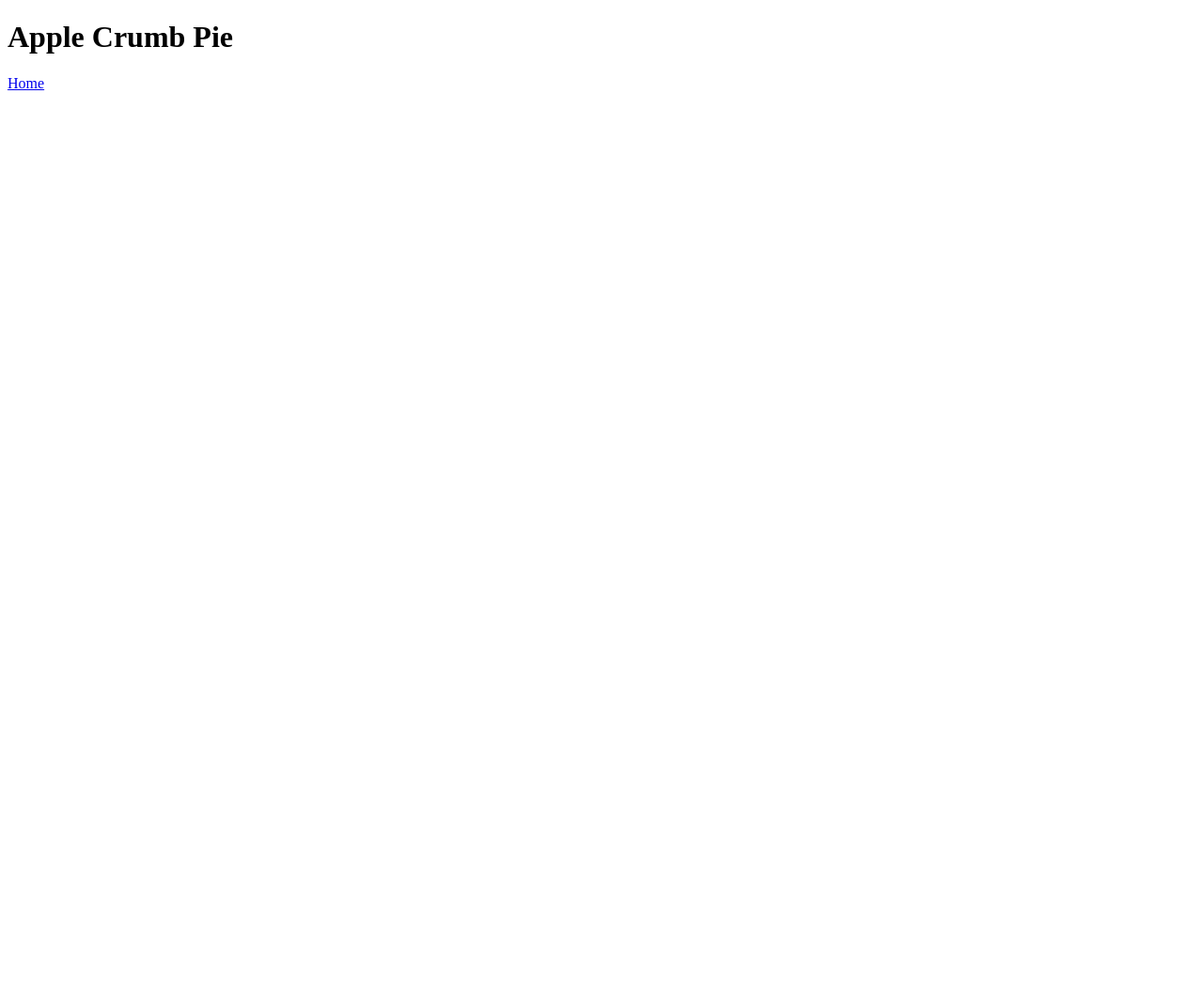
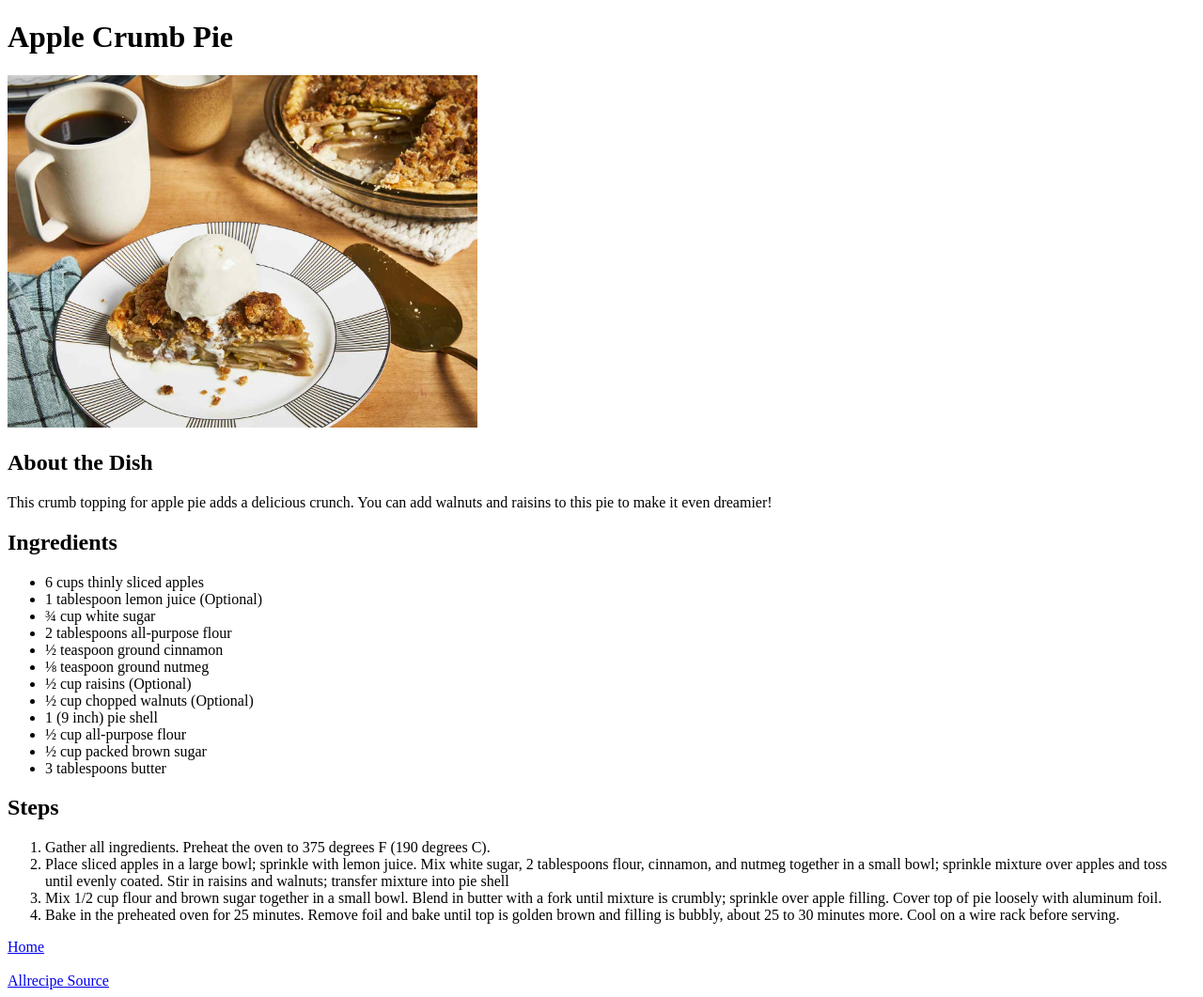
Before and after one commit to Pyzx01/odin-recipes, a plain HTML site: page recipes/apple-crumb-pie.html in a window 1280 px wide. Shown: the whole page at 94% size. Before the commit the page ends 800 px from the top, so only its background shows below. Drawn offline with Linux system fonts and the light colour scheme.

Commit message:
Touched up goulash, filled info into apple pie
american-goulash.html
  -cleaned it up a bit, removing br where they arent needed
  -moved home and allrecipe into a footer

apple-crumb-pie.html
  -added picute
  -added description
  -added ingredients
  -added steps
  -added footer with home and allrecipe

```diff
--- a/recipes/apple-crumb-pie.html
+++ b/recipes/apple-crumb-pie.html
@@ -9,8 +9,43 @@
 
   <h1>Apple Crumb Pie </h1>
 
+  <img src="../images/apple-crumb-pie.jpg" width="500" alt="Picture of the finished Dish">
 
+  <h2>About the Dish</h2>
 
+    <p>
+      This crumb topping for apple pie adds a delicious crunch. You can add walnuts and raisins to this pie to make it even dreamier!
+    </p>
+
+  <h2>Ingredients</h2>
+
+    <ul>
+      <li>6 cups thinly sliced apples</li>
+      <li>1 tablespoon lemon juice (Optional)</li>
+      <li>¾ cup white sugar</li>
+      <li>2 tablespoons all-purpose flour</li>
+      <li>½ teaspoon ground cinnamon</li>
+      <li>⅛ teaspoon ground nutmeg</li>
+      <li>½ cup raisins (Optional)</li>
+      <li>½ cup chopped walnuts (Optional)</li>
+      <li>1 (9 inch) pie shell</li>
+      <li>½ cup all-purpose flour</li>
+      <li>½ cup packed brown sugar</li>
+      <li>3 tablespoons butter</li>
+    </ul>
+
+  <h2>Steps</h2>
+
+    <ol>
+      <li>Gather all ingredients. Preheat the oven to 375 degrees F (190 degrees C).</li>
+      <li>Place sliced apples in a large bowl; sprinkle with lemon juice. Mix white sugar, 2 tablespoons flour, cinnamon, and nutmeg together in a small bowl; sprinkle mixture over apples and toss until evenly coated. Stir in raisins and walnuts; transfer mixture into pie shell</li>
+      <li>Mix 1/2 cup flour and brown sugar together in a small bowl. Blend in butter with a fork until mixture is crumbly; sprinkle over apple filling. Cover top of pie loosely with aluminum foil.</li>
+      <li>Bake in the preheated oven for 25 minutes. Remove foil and bake until top is golden brown and filling is bubbly, about 25 to 30 minutes more. Cool on a wire rack before serving. </li>
+    </ol>
+</body>
+<footer>
   <a href="../index.html">Home</a>
-</body>
+  <br><br>
+  <a href="https://www.allrecipes.com/recipe/15587/apple-crumb-pie/" target="_blank" rel="noopener noreferrer">Allrecipe Source</a>
+</footer>
 </html>
```
Also changed, not shown: recipes/american-goulash.html (+5 -12 lines).
